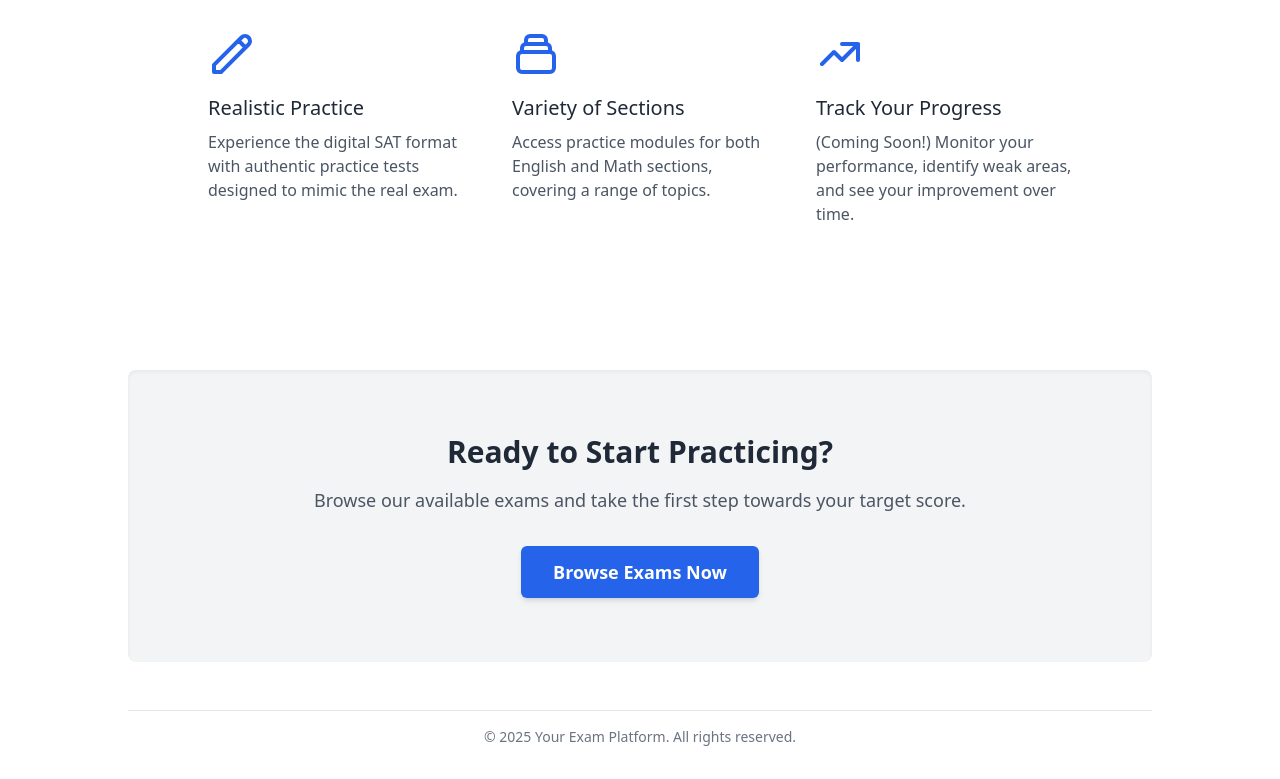
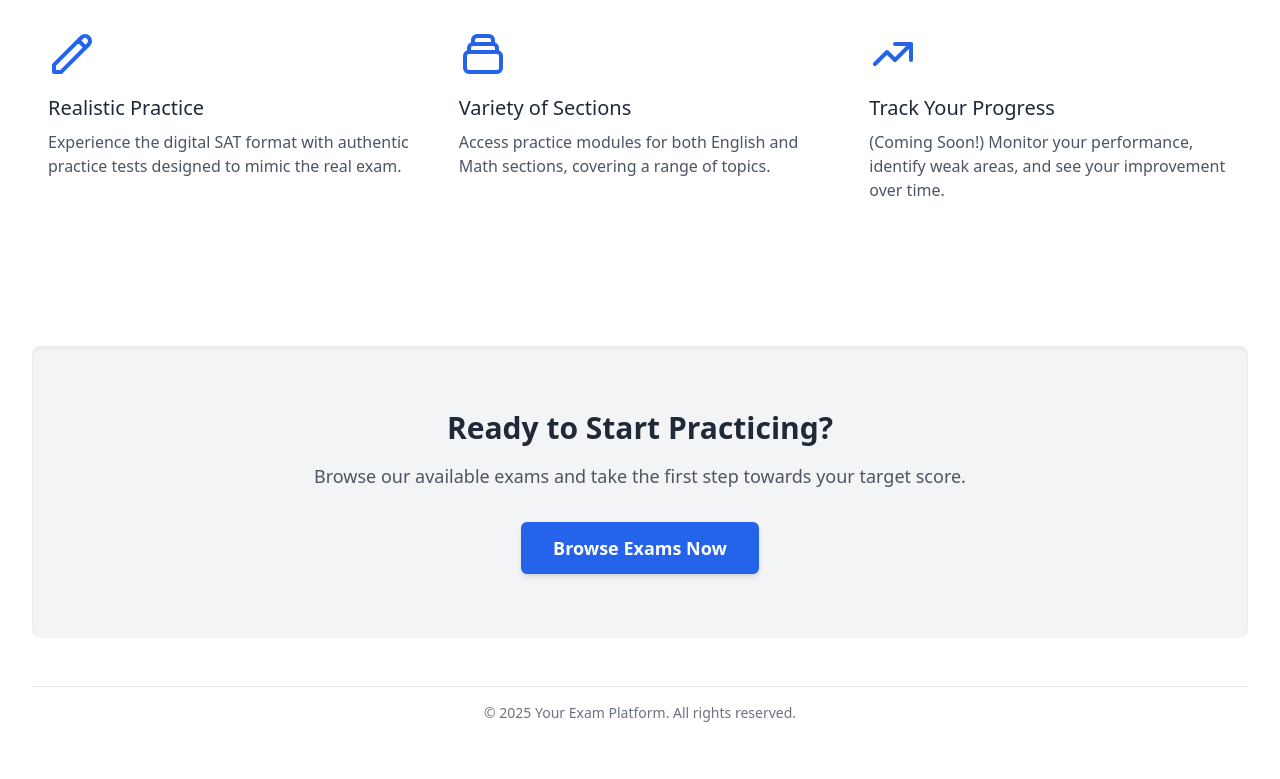
Before and after one commit to phanatuan/sat_dashboard_gatsby, a Gatsby site: page / in a window 1280 px wide. Shown: the part 719-1498 px from the top of the page. After the commit the page ends 1474 px from the top, so only its background shows below. Built offline with nearby package versions, Linux system fonts and the light colour scheme; Gatsby itself is replaced by a stand-in of ours; no server answers.

Commit message:
wider width across the pages

```diff
--- a/src/components/Layout.js
+++ b/src/components/Layout.js
@@ -3,7 +3,7 @@ import React from "react";
 import { Link, navigate } from "gatsby";
 import { useAuth } from "../context/AuthContext";
 
-const Layout = ({ children, maxWidth = "max-w-6xl" }) => {
+const Layout = ({ children, maxWidth = "max-w-7xl" }) => {
   const { user, signOut, role, isAdmin } = useAuth();
 
   const handleLogout = async () => {
--- a/src/pages/index.js
+++ b/src/pages/index.js
@@ -61,9 +61,7 @@ const HomePage = () => {
   // const { user } = useAuth(); // Optional: Get user status
 
   return (
-    // Using Layout for consistent header/footer and overall structure
-    // You might want a slightly wider max-width for the homepage content sections
-    <Layout maxWidth="max-w-5xl">
+    <Layout>
       {" "}
       {/* Adjusted maxWidth */}
       {/* --- Hero Section --- */}
@@ -90,7 +88,7 @@ const HomePage = () => {
       </section>
       {/* --- Features Section --- */}
       <section className="py-16 md:py-20">
-        <div className="max-w-4xl mx-auto px-4">
+        <div className="mx-auto px-4">
           <h2 className="text-3xl font-semibold text-center text-gray-800 mb-12">
             Why Practice With Us?
           </h2>
--- a/src/templates/exam-list-page.js
+++ b/src/templates/exam-list-page.js
@@ -85,7 +85,7 @@ const ExamListPage = ({ pageContext }) => {
 
   return (
     // Assuming Layout component handles basic padding (like px-4)
-    <Layout maxWidth="max-w-3xl">
+    <Layout>
       {/* Adjusted heading size slightly for smaller screens */}
       <h1 className="text-2xl sm:text-3xl font-bold mb-6">Available Exams</h1>
 
```
